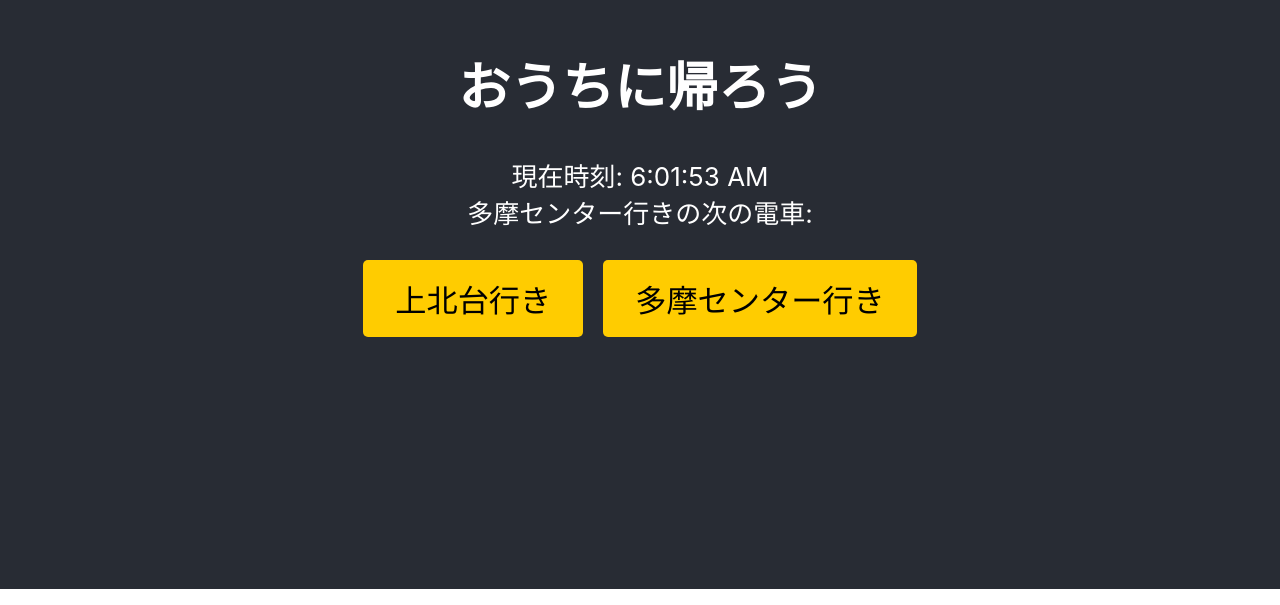
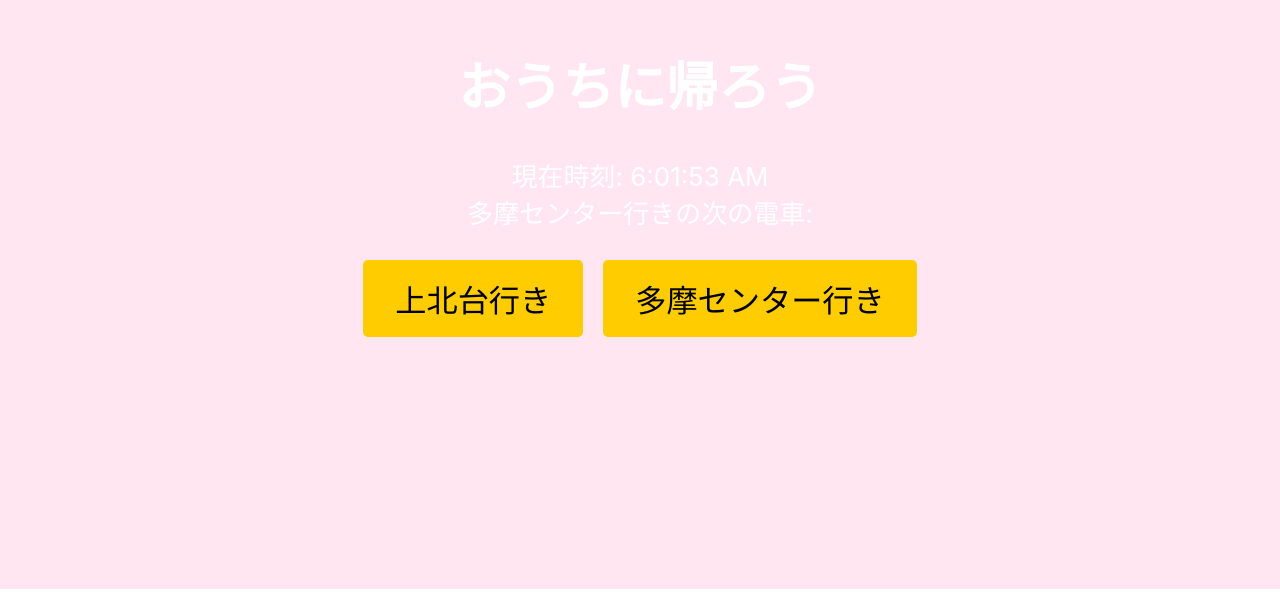
Before and after one commit to tosi4580/aws1, a React (Create React App) app: page / in a window 1280 px wide. Shown: the part 211-816 px from the top of the page. Built offline with nearby package versions, Linux system fonts and the light colour scheme; what aws-amplify would draw is missing.

Commit message:
Update App.css

```diff
--- a/src/App.css
+++ b/src/App.css
@@ -8,7 +8,7 @@
 }
 
 .App-header {
-  background-color: #282c34;
+  background-color: #ffe6f0;
   min-height: 100vh;
   display: flex;
   flex-direction: column;
```
